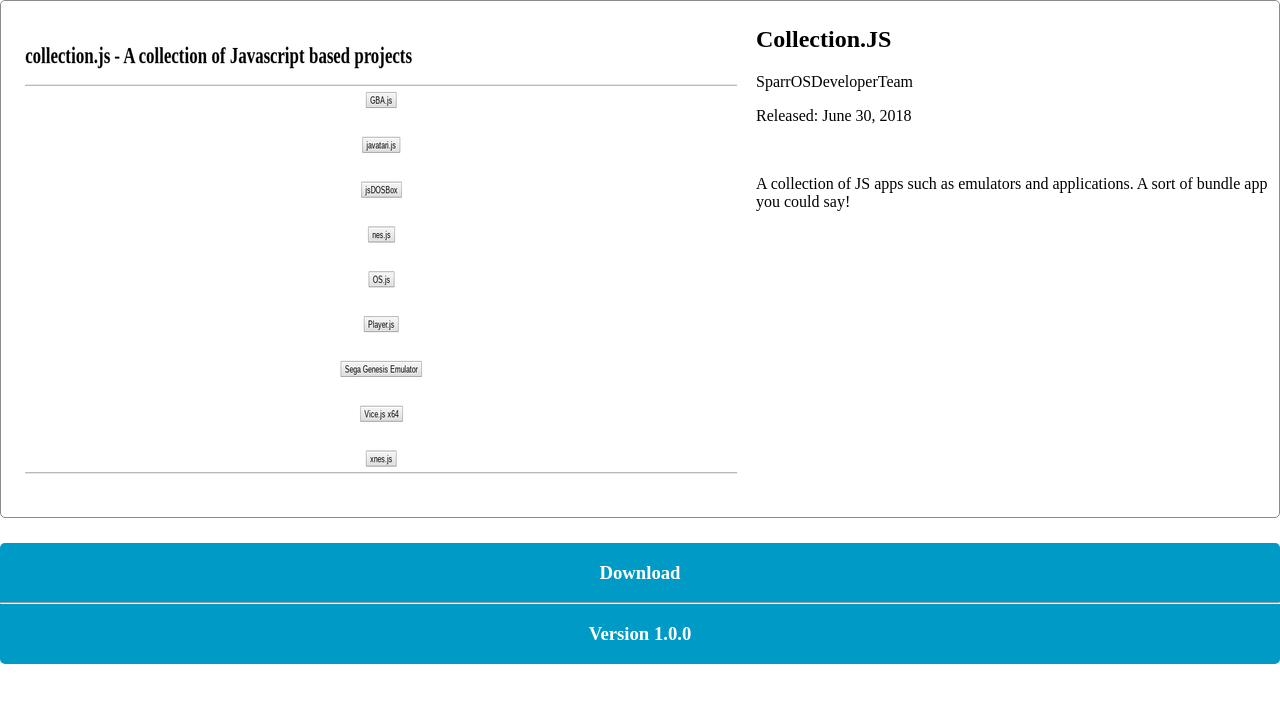
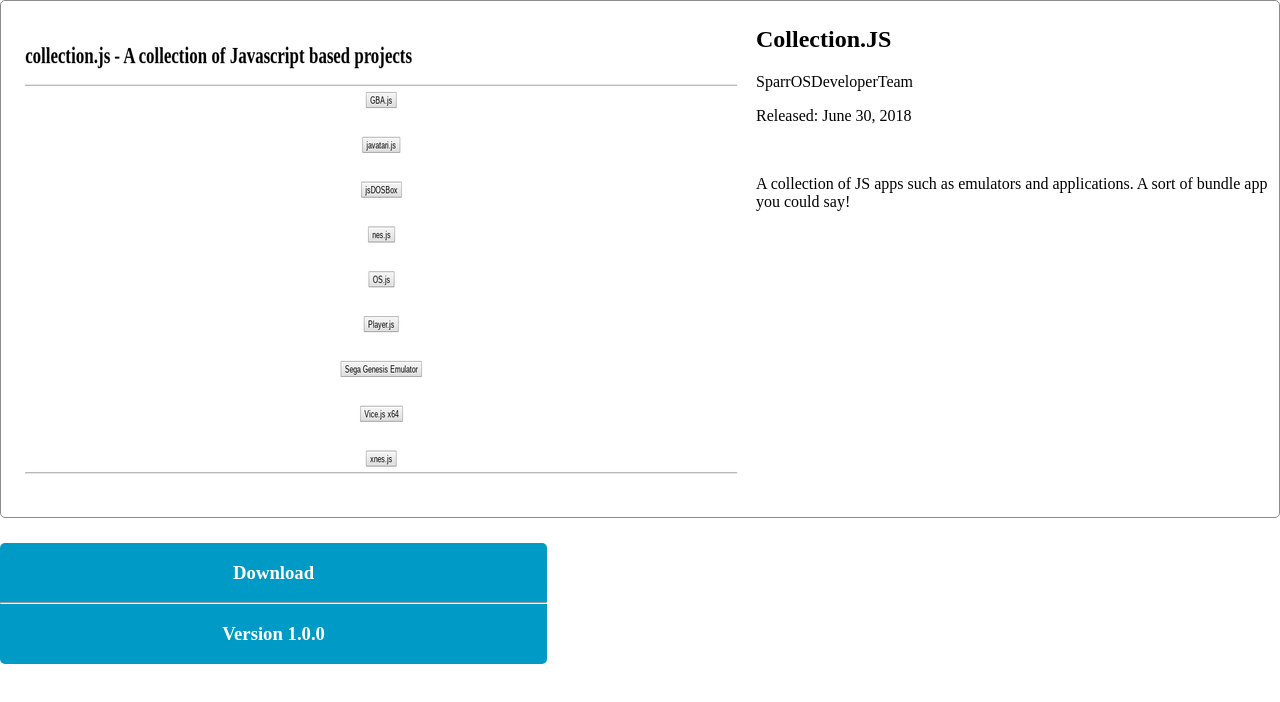
Before and after one commit to sparrdrem/DremJS-Market, a plain HTML site: page downloadPages/CollectionJS/collectionjs.html in a window 1280 px wide. Drawn offline with Linux system fonts and the light colour scheme.

Commit message:
Update collectionjs.html

```diff
--- a/downloadPages/CollectionJS/collectionjs.html
+++ b/downloadPages/CollectionJS/collectionjs.html
@@ -13,12 +13,29 @@
         -webkit-border-radius: 5px;
         border-radius: 5px;
       }
-      .box-blue-emb {
+      .box-blue-emb-left {
         margin:0 0 25px;
         overflow:hidden;
         padding:0px;
         background-color:#009ac7;
         border-radius: 5px;
+        position: absolute;
+        left: 0px;
+        width: 45%;
+      }
+      .box-blue-emb-right {
+        margin:0 0 25px;
+        overflow:hidden;
+        padding:0px;
+        background-color:#009ac7;
+        border-radius: 5px;
+        position: absolute;
+        right: 0px;
+        width: 45%;
+      }
+      .buttonWrapper {
+        width:95%;
+        position: fixed;
       }
       .rel-uemb {
         position: relative;
@@ -68,12 +85,21 @@
       <br />
       <p>A collection of JS apps such as emulators and applications. A sort of bundle app you could say!</p>
     </div>
-    <div class="box-blue-emb" onclick="clickSound('https://github.com/sparrdrem/DremJS-Market/releases/download/Apps/Collection-JS.zip')">
-      <center>
-        <h3 class="cwhite">Download</h2>
-        <hr />
-        <h3 class="cwhite">Version 1.0.0</h3>
-      </center>
+    <div class="buttonWrapper">
+      <div class="box-blue-emb-left" onclick="clickSound('https://github.com/sparrdrem/DremJS-Market/releases/download/Apps/Collection-JS.zip')">
+        <center>
+          <h3 class="cwhite">Download</h2>
+          <hr />
+          <h3 class="cwhite">Version 1.0.0</h3>
+        </center>
+      </div>
+      <div>
+        <center>
+          <h3 class="cwhite">Go</h3>
+          <br />
+          <h3 class="cwhite">Back</h3>
+        </center>
+      </div>
     </div>
   </body>
 </html>
```
